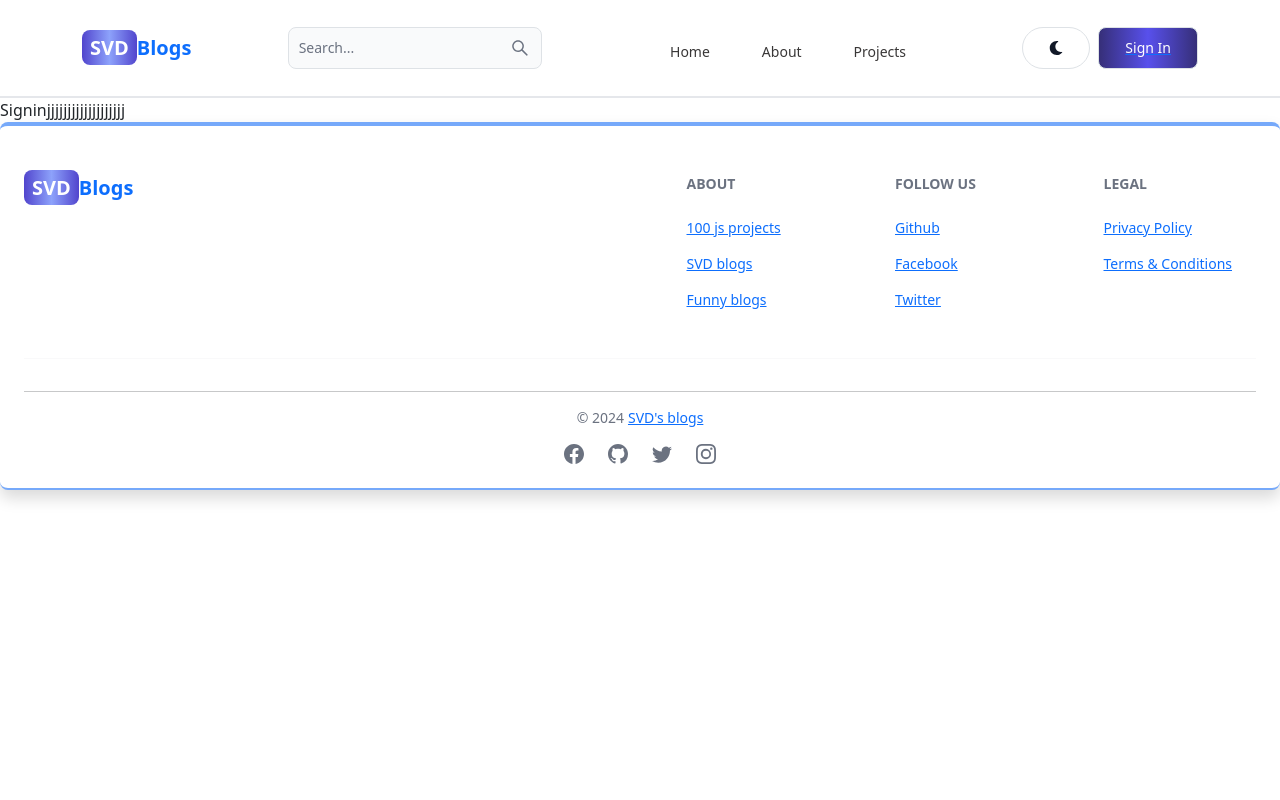
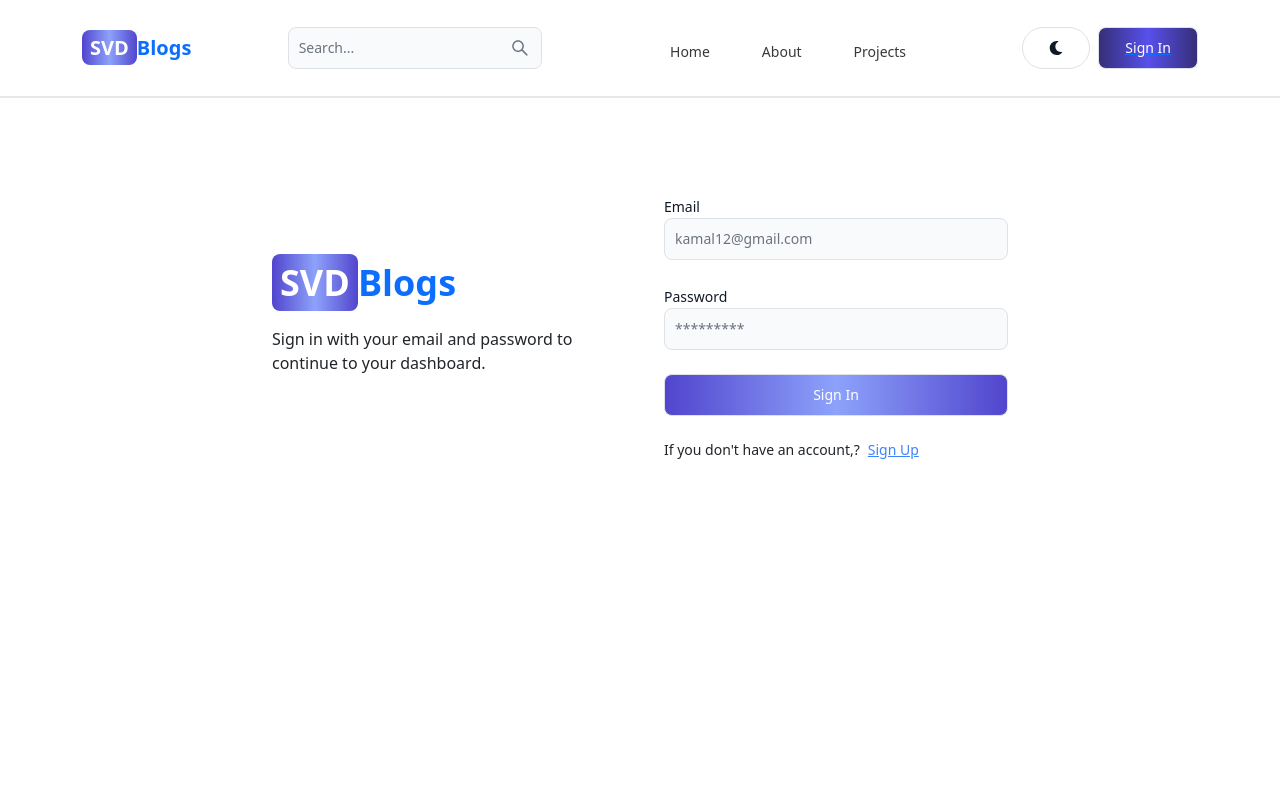
Before and after one commit to pasindud100/SVD-Blog-MERN-, a React (Vite) app in the folder front-end/: page /sign-in in a window 1280 px wide. Shown: the top 800 px of the page. Built offline with nearby package versions, Linux system fonts and the light colour scheme.

Commit message:
Update sign in page

```diff
--- a/front-end/src/Components/Pages/Signin.jsx
+++ b/front-end/src/Components/Pages/Signin.jsx
@@ -1,9 +1,110 @@
-import React from 'react'
+import { Alert, Button, Label, Spinner, TextInput } from "flowbite-react";
+import { useState } from "react";
+import { Link, useNavigate } from "react-router-dom";
 
-function Signin() {
+export default function Signin() {
+  const [formData, setFormData] = useState({});
+  const [errorMessage, setErrorMessage] = useState(null);
+  const [loading, setLoading] = useState(false);
+  const navigate = useNavigate();
+
+  const handleChange = (e) => {
+    setFormData({ ...formData, [e.target.id]: e.target.value.trim() });
+  };
+  const handleSubmit = async (e) => {
+    e.preventDefault();
+    if (!formData.email || !formData.password) {
+      return setErrorMessage("Please fill all fields...");
+    }
+    try {
+      setLoading(true);
+      setErrorMessage(null);
+      const res = await fetch("/api/auth/signin", {
+        method: "POST",
+        headers: { "Content-Type": "application/json" },
+        body: JSON.stringify(formData),
+      });
+      const data = await res.json();
+      if (data.success === false) {
+        return setErrorMessage(data.message);
+      }
+      setLoading(false);
+      if (res.ok) {
+        navigate("/");
+      }
+    } catch (error) {
+      setErrorMessage(error.message);
+      setLoading(false);
+    }
+  };
   return (
-    <div>Signinjjjjjjjjjjjjjjjjjjj</div>
-  )
+    <div className="min-h-screen mt-20">
+      <div className="flex p-3 max-w-3xl mx-auto flex-col md:flex-row md:items-center gap-5">
+        {/* for left side */}
+        <div className="flex-1">
+          <Link
+            to="/"
+            className=" dark:text-white no-underline font-bold text-4xl"
+          >
+            <span className="px-2 py-1 bg-gradient-to-r from-indigo-700 via-indigo-400 to-indigo-700 rounded-lg text-white">
+              SVD
+            </span>
+            Blogs
+          </Link>
+          <p className="mt-4">
+            Sign in with your email and password to continue to your dashboard.
+          </p>
+        </div>
+        {/* for right side */}
+
+        <div className="flex-1">
+          <form className="flex flex-col gap-4" onSubmit={handleSubmit}>
+            <div>
+              <Label value="Email" />
+              <TextInput
+                type="email"
+                placeholder="kamal12@gmail.com"
+                id="email"
+                onChange={handleChange}
+              />
+            </div>
+            <div>
+              <Label value="Password" />
+              <TextInput
+                type="password"
+                placeholder="*********"
+                id="password"
+                onChange={handleChange}
+              />
+            </div>
+            <Button
+              className=" bg-gradient-to-r from-indigo-700 via-indigo-400 to-indigo-700 rounded-lg text-white"
+              type="submit"
+              disabled={loading}
+            >
+              {loading ? (
+                <>
+                  <Spinner size="sm" />
+                  <span className="pl-3">Loading...</span>
+                </>
+              ) : (
+                "Sign In"
+              )}
+            </Button>
+          </form>
+          <div className="flex gap-2 text-sm mt-4">
+            <span>If you don't have an account,?</span>
+            <Link to="/sign-Up" className="text-blue-500">
+              Sign Up
+            </Link>
+          </div>
+          {errorMessage && (
+            <Alert className="mt-3" color="failure">
+              {errorMessage}
+            </Alert>
+          )}
+        </div>
+      </div>
+    </div>
+  );
 }
-
-export default Signin
```
